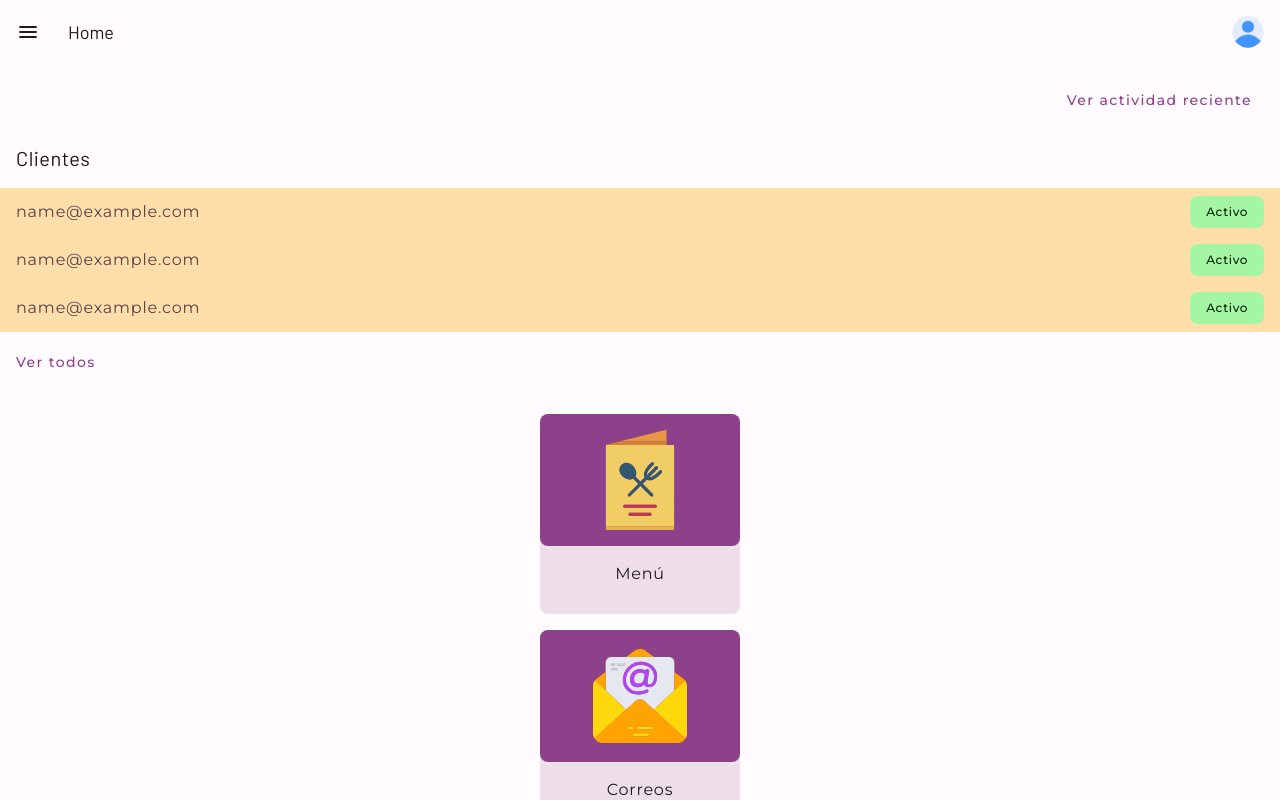
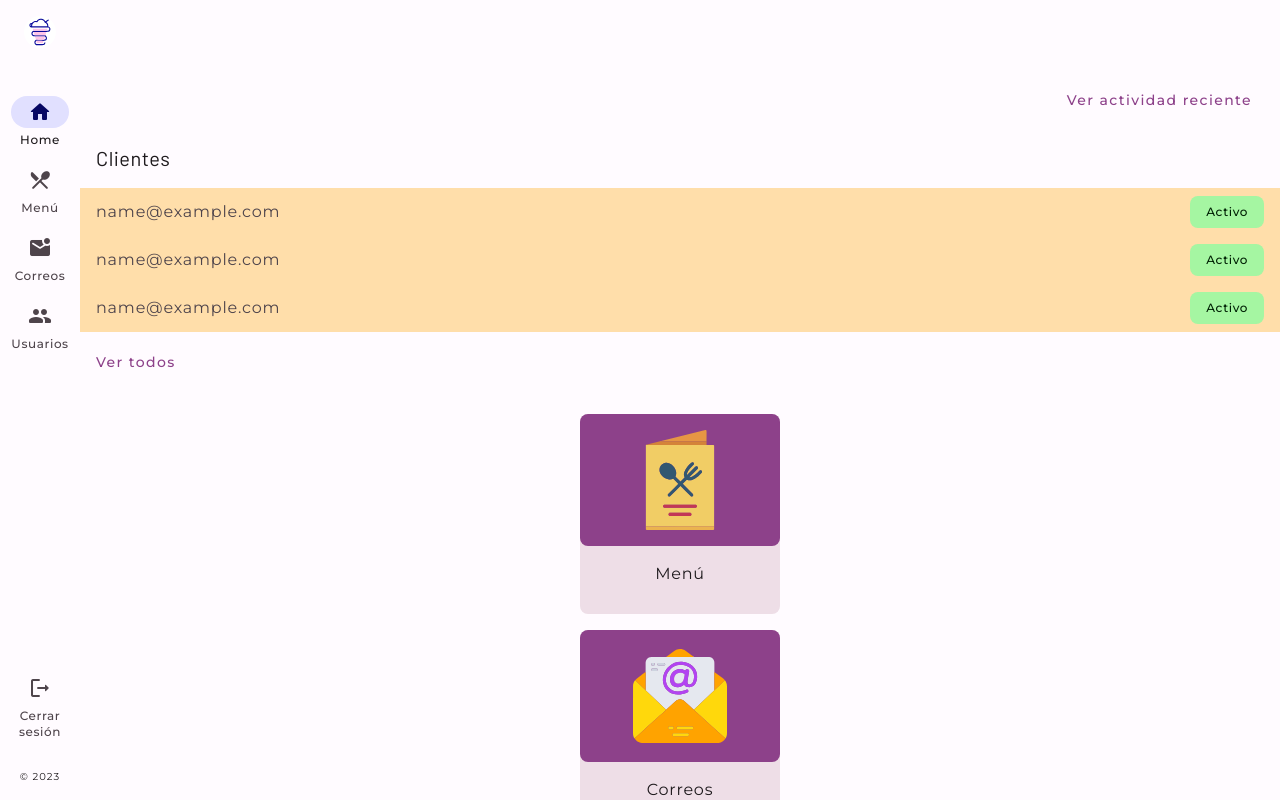
Before and after one commit to hamilton-i7/sweeties_admin_web, a Next.js app in the folder sweeties_admin_frontend/: page / in a window 1280 px wide. Shown: the top 800 px of the page. Built offline with nearby package versions, Linux system fonts and the light colour scheme.

Commit message:
Create Mainlayout component & add NavigationRail component

```diff
--- a/sweeties_admin_frontend/app/layout.tsx
+++ b/sweeties_admin_frontend/app/layout.tsx
@@ -1,7 +1,7 @@
 import './globals.css'
 import { Barlow, Montserrat } from 'next/font/google'
 import { Metadata } from 'next'
-import SideBarWithNav from '@/components/common/SideBarWithNav'
+import MainLayout from '@/components/common/MainLayout'
 
 const barlow = Barlow({
   subsets: ['latin'],
@@ -26,11 +26,9 @@ export default function RootLayout({
   children: React.ReactNode
 }) {
   return (
-    <html lang='es'>
-      <body
-        className={`${barlow.className} ${montserrat.variable} bg-background text-on-background`}>
-        <SideBarWithNav title='Home' />
-        {children}
+    <html lang='es' className={`${barlow.variable} ${montserrat.variable}`}>
+      <body className='bg-background text-on-background'>
+        <MainLayout>{children}</MainLayout>
       </body>
     </html>
   )
--- a/sweeties_admin_frontend/app/page.tsx
+++ b/sweeties_admin_frontend/app/page.tsx
@@ -4,13 +4,13 @@ import NavigationCards from '@/components/NavigationCards'
 
 export default function Home() {
   return (
-    <main className='flex flex-col pb-12 pt-[5rem] text-on-background'>
+    <div className='flex flex-col pb-12 pt-[5rem] text-on-background'>
       <TextButton
         label='Ver actividad reciente'
         className='self-end mr-4 mb-6'
       />
       <Subscribers />
       <NavigationCards className='mt-8' />
-    </main>
+    </div>
   )
 }
--- /dev/null
+++ b/sweeties_admin_frontend/components/common/MainLayout.tsx
@@ -0,0 +1,27 @@
+'use client'
+
+import { MD_SCREEN_PX } from '@/utils/constants'
+import { useMediaQuery } from '@/utils/media-query'
+import NavigationRail from './NavigationRail'
+import SideBarWithNav from './SideBarWithNav'
+import React from 'react'
+
+type MainLayoutProps = {
+  children: React.ReactNode
+}
+
+export default function MainLayout({ children }: MainLayoutProps) {
+  const isMediumScreen = useMediaQuery(MD_SCREEN_PX)
+
+  return isMediumScreen ? (
+    <>
+      <NavigationRail />
+      <main className='pl-20'>{children}</main>
+    </>
+  ) : (
+    <>
+      <SideBarWithNav title='Home' />
+      <main>{children}</main>
+    </>
+  )
+}
--- /dev/null
+++ b/sweeties_admin_frontend/components/common/NavigationRail.tsx
@@ -0,0 +1,84 @@
+import Image from 'next/image'
+import logoSimple from '../../public/logo_simple.svg'
+import {
+  ALT_SWEETIES_LOGO,
+  BUSINESS_NAME,
+  EMAILS,
+  HOME,
+  LOG_OUT,
+  MAIN_MENU,
+  MENU,
+  OTHER_OPTIONS,
+  USERS,
+} from '@/utils/constants'
+import * as Separator from '@radix-ui/react-separator'
+
+export default function NavigationRail() {
+  const year = new Date().getFullYear()
+
+  return (
+    <aside className='w-20 h-screen fixed top-0 left-0 px-3 py-4 flex flex-col items-center bg-background'>
+      <Image
+        src={logoSimple}
+        alt={ALT_SWEETIES_LOGO}
+        className='mb-12 w-8 h-8'
+      />
+      <menu aria-label={MAIN_MENU} className='flex-1 flex flex-col gap-y-3'>
+        <NavigationRailItem iconName='home' label={HOME} active />
+        <NavigationRailItem iconName='restaurant_menu' label={MENU} />
+        <NavigationRailItem iconName='mark_email_unread' label={EMAILS} />
+        <NavigationRailItem iconName='group' label={USERS} />
+      </menu>
+      <menu aria-label={OTHER_OPTIONS}>
+        <NavigationRailItem iconName='logout' label={LOG_OUT} />
+      </menu>
+      <Separator.Root className='bg-outline h-[0.0625rem] mt-4 mb-6' />
+      <footer className='grid place-items-center label-s'>&copy; {year}</footer>
+    </aside>
+  )
+}
+
+type NavigationRailItemProps = {
+  iconName: string
+  label: string
+  active?: boolean
+}
+
+function NavigationRailItem({
+  iconName,
+  label,
+  active = false,
+}: NavigationRailItemProps) {
+  return (
+    <li className='w-full h-14'>
+      <a
+        href='#'
+        className='group flex flex-col items-center gap-y-1 focus:outline-none'
+      >
+        <div
+          className={`grid place-items-center rounded-2xl w-full h-8 ${
+            active
+              ? 'bg-secondary-container group-hover:bg-[#d0cff3] group-focus:bg-[#c7c6ec] group-active:bg-[#c7c6ec]'
+              : 'bg-none group-hover:bg-[#1e1a1d14] group-focus:bg-[#1e1a1d1f] group-active:bg-[#1e1a1d1f]'
+          }`}
+        >
+          <span
+            className={`material-icons-round ${
+              active ? 'text-on-secondary-container' : 'text-on-surface-variant'
+            }`}
+          >
+            {iconName}
+          </span>
+        </div>
+
+        <p
+          className={`label-m text-center ${
+            active ? 'text-on-background' : 'text-on-surface-variant'
+          }`}
+        >
+          {label}
+        </p>
+      </a>
+    </li>
+  )
+}
--- a/sweeties_admin_frontend/components/common/SideBarWithNav.tsx
+++ b/sweeties_admin_frontend/components/common/SideBarWithNav.tsx
@@ -7,6 +7,17 @@ import IconButton from './button/IconButton'
 import avatar from '../../public/avatar.svg'
 import * as Dialog from '@radix-ui/react-dialog'
 import * as Separator from '@radix-ui/react-separator'
+import {
+  ALT_SWEETIES_LOGO,
+  BUSINESS_NAME,
+  EMAILS,
+  HOME,
+  LOG_OUT,
+  MAIN_MENU,
+  MENU,
+  OTHER_OPTIONS,
+  USERS,
+} from '@/utils/constants'
 
 type SideBarWithNavProps = {
   title: string
@@ -34,7 +45,7 @@ export default function SideBarWithNav({ title }: SideBarWithNavProps) {
                 <header className='flex items-center gap-x-3 mb-6 px-3'>
                   <Image
                     src={logoSimple}
-                    alt='Logo de Sweeties'
+                    alt={ALT_SWEETIES_LOGO}
                     className='w-8 h-8'
                   />
                   <h3
@@ -44,18 +55,18 @@ export default function SideBarWithNav({ title }: SideBarWithNavProps) {
                     Sweeties672
                   </h3>
                 </header>
-                <menu className='flex-1' aria-label='Menú principal'>
-                  <SideBarItem iconName='home' label='Home' active />
-                  <SideBarItem iconName='restaurant_menu' label='Menú' />
-                  <SideBarItem iconName='mark_email_unread' label='Correos' />
-                  <SideBarItem iconName='group' label='Usuarios' />
+                <menu className='flex-1' aria-label={MAIN_MENU}>
+                  <SideBarItem iconName='home' label={HOME} active />
+                  <SideBarItem iconName='restaurant_menu' label={MENU} />
+                  <SideBarItem iconName='mark_email_unread' label={EMAILS} />
+                  <SideBarItem iconName='group' label={USERS} />
                 </menu>
-                <menu aria-label='Otras opciones'>
-                  <SideBarItem iconName='logout' label='Cerrar sesión' />
+                <menu aria-label={OTHER_OPTIONS}>
+                  <SideBarItem iconName='logout' label={LOG_OUT} />
                 </menu>
                 <Separator.Root className='bg-outline h-[0.0625rem] mt-4 mb-6' />
                 <footer className='grid place-items-center label-s'>
-                  Sweeties672 &copy; 2023
+                  {BUSINESS_NAME} &copy; {year}
                 </footer>
               </aside>
             </Dialog.Content>
@@ -84,10 +95,10 @@ function SideBarItem({ iconName, label, active = false }: SideBarItemProps) {
     ? 'text-on-secondary-container bg-secondary-container hover:bg-[#d0cff3] focus:bg-[#c7c6ec] active:bg-[#c7c6ec]'
     : 'text-on-surface-variant hover:bg-[#1e1a1d14] focus:bg-[#1e1a1d1f] active:bg-[#1e1a1d1f]'
   return (
-    <li className='gap-x-3 w-full h-14'>
+    <li className='w-full h-14'>
       <a
         href='#'
-        className={`h-14 rounded-[6.25rem] pl-4 pr-6 flex items-center gap-x-3 ${itemColors} focus:outline-none`}
+        className={`h-full rounded-[6.25rem] pl-4 pr-6 flex items-center gap-x-3 ${itemColors} focus:outline-none`}
       >
         <span className='material-icons-round'>{iconName}</span>
         <p className='label-l'>{label}</p>
--- a/sweeties_admin_frontend/tailwind.config.js
+++ b/sweeties_admin_frontend/tailwind.config.js
@@ -19,6 +19,10 @@ module.exports = {
       },
       animation: {
         'slide-in': 'slide 250ms ease-in',
+      },
+      fontFamily: {
+        display: ['var(--font-barlow)', 'sans-serif'],
+        body: ['var(--font-montserrat)', 'sans-serif'],
       },
     },
     screens: {
@@ -117,10 +121,6 @@ module.exports = {
         DEFAULT: '#00000029',
       },
     },
-    fontFamily: {
-      display: ['var(--font-barlow)', 'sans-serif'],
-      body: ['var(--font-montserrat)', 'sans-serif'],
-    },
   },
   plugins: [],
 }
--- /dev/null
+++ b/sweeties_admin_frontend/utils/constants.ts
@@ -0,0 +1,16 @@
+export const BUSINESS_NAME = 'Sweeties672'
+export const ALT_SWEETIES_LOGO = 'Logo de Sweeties'
+
+// DESTINATIONS
+export const HOME = 'Home'
+export const MENU = 'Menú'
+export const EMAILS = 'Correos'
+export const USERS = 'Usuarios'
+
+export const LOG_OUT = 'Cerrar sesión'
+
+export const MAIN_MENU = 'Menú principal'
+export const OTHER_OPTIONS = 'Otras opciones'
+
+// BREAKPOINTS
+export const MD_SCREEN_PX = 768
--- /dev/null
+++ b/sweeties_admin_frontend/utils/media-query.ts
@@ -0,0 +1,20 @@
+import { useCallback, useEffect, useState } from "react"
+
+export const useMediaQuery = (width: number) => {
+    const [targetReached, setTargetReached] = useState(false)
+
+    const updateTarget = useCallback((e: MediaQueryListEvent) => {
+        setTargetReached(e.matches)
+    }, [])
+
+    useEffect(() => {
+        const media = window.matchMedia(`(min-width: ${width}px)`)
+        media.addEventListener('change', updateTarget)
+
+        if (media.matches) {
+            setTargetReached(true)
+        }
+        return () => media.removeEventListener('change', updateTarget)
+    }, [])
+    return targetReached
+}
```
